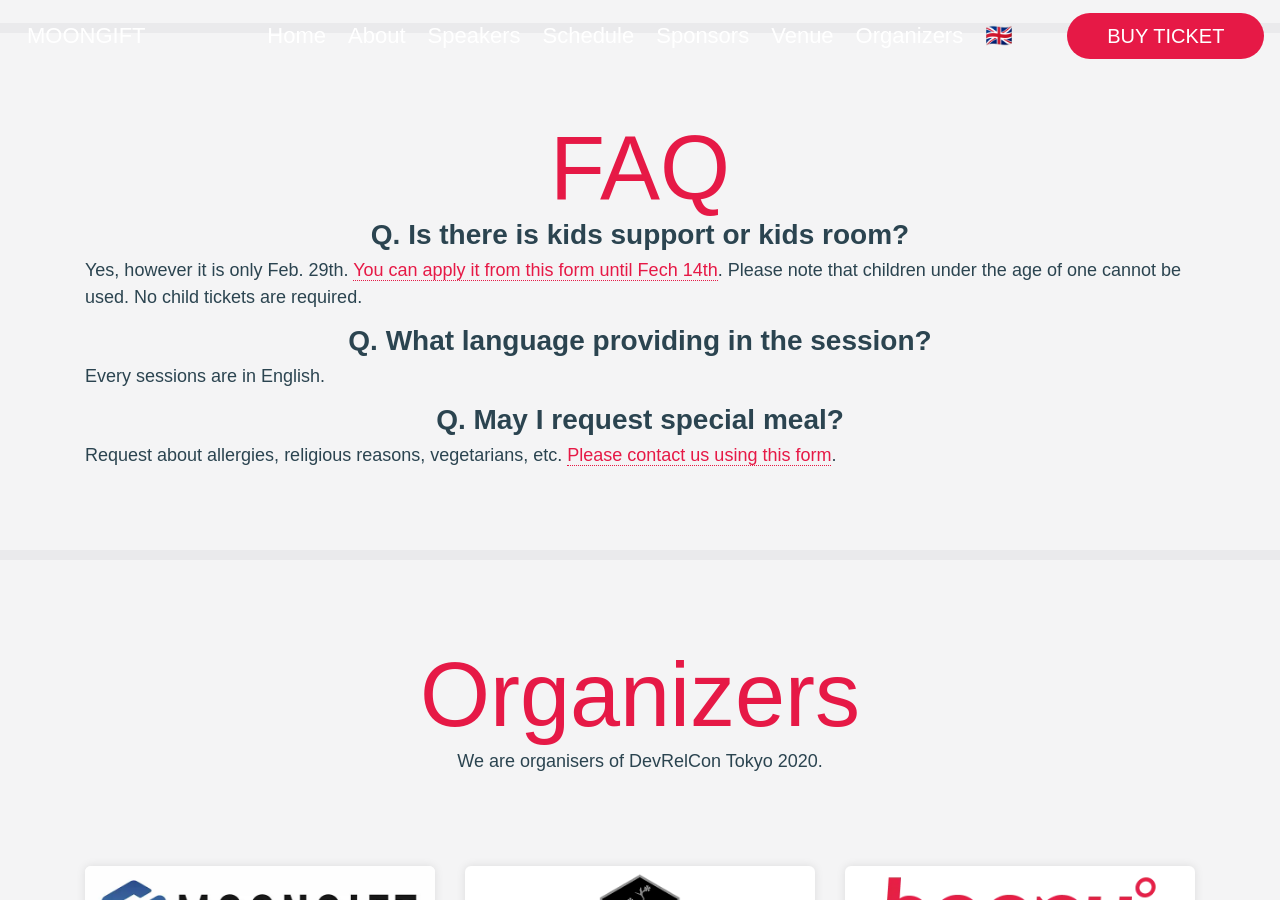
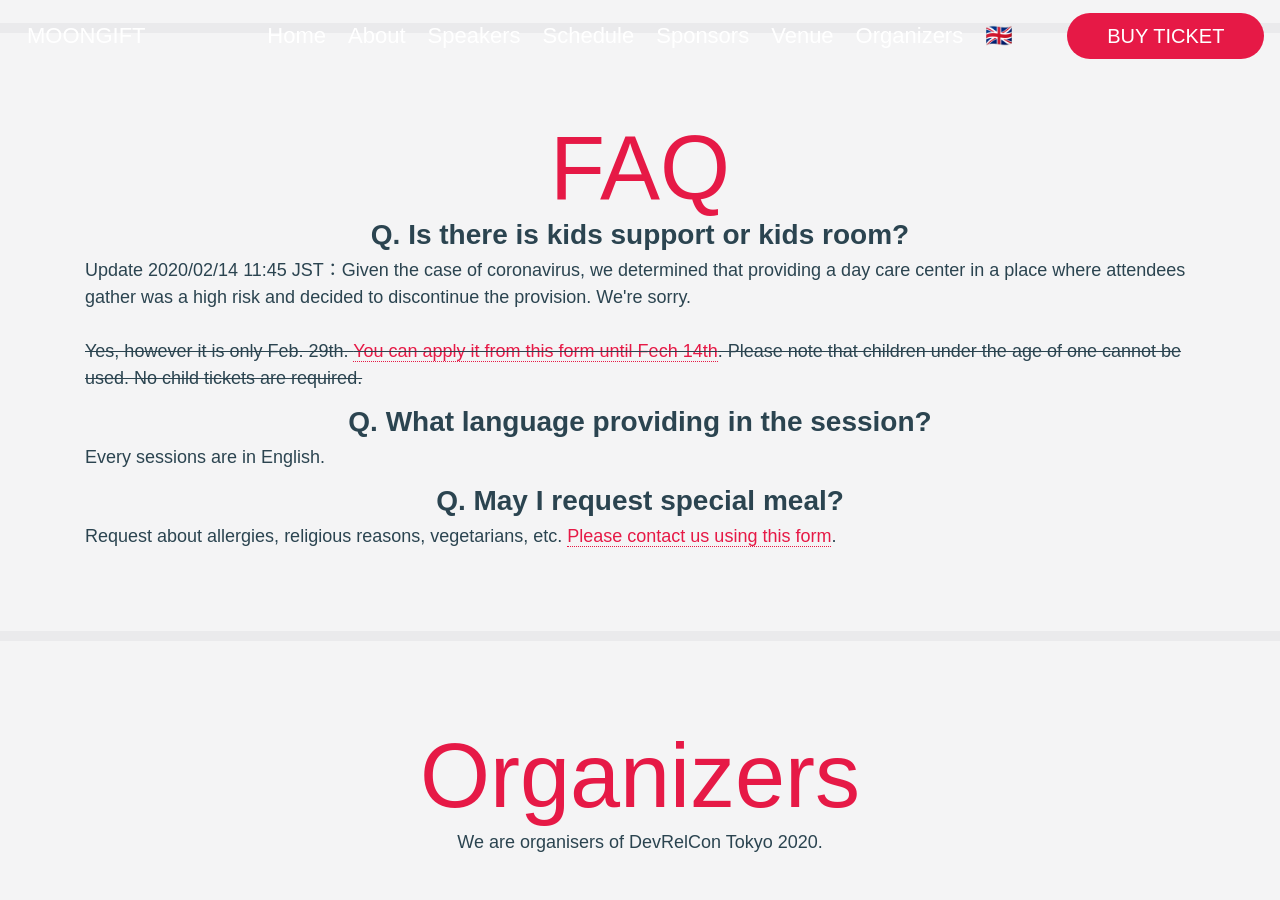
Before and after one commit to DevRelConTokyo2020/devrelcontokyo2020.github.io, a Jekyll site: the page built from index.html, in a window 1280 px wide and 900 px high, scrolled down 12122 px. Built offline with Jekyll 4.4.1, drawn with Linux system fonts in a browser that asks for light colours; nearby versions of some CDN libraries; some web fonts are replaced.

Commit message:
Update FAQ

```diff
--- a/_includes/faq.html
+++ b/_includes/faq.html
@@ -9,10 +9,12 @@
       <div class="row">
         <div class="col-md-12">
           <p class="lang en text-left">
-            Yes, however it is only Feb. 29th. <a href="https://forms.gle/PD9ML8V2urEq5qwr8" target="_blank">You can apply it from this form until Fech 14th</a>. Please note that children under the age of one cannot be used. No child tickets are required.
+            <strong>Update 2020/02/14 11:45 JST</strong>：Given the case of coronavirus, we determined that providing a day care center in a place where attendees gather was a high risk and decided to discontinue the provision. We're sorry.<br /><br />
+            <s>Yes, however it is only Feb. 29th. <a href="https://forms.gle/PD9ML8V2urEq5qwr8" target="_blank">You can apply it from this form until Fech 14th</a>. Please note that children under the age of one cannot be used. No child tickets are required.</s>
           </p>
           <p class="lang ja text-left">
-            はい。29日（土）のみ用意します。<a href="https://forms.gle/PD9ML8V2urEq5qwr8" target="_blank">利用される際にはこちらのフォームからお申し込みください（申し込みは2月14日（金）まで）</a>。なお、1歳未満のお子様は利用できませんのでご注意ください。お子様のチケットは不要です。
+            <strong>2020/02/14 11:45更新</strong>：コロナウィルスの件があり、集団が集まる場所での託児所提供はリスクが大きいと判断し、提供を取りやめることとしました。申し訳ありません。<br /><br />
+            <s>はい。29日（土）のみ用意します。<a href="https://forms.gle/PD9ML8V2urEq5qwr8" target="_blank">利用される際にはこちらのフォームからお申し込みください（申し込みは2月14日（金）まで）</a>。なお、1歳未満のお子様は利用できませんのでご注意ください。お子様のチケットは不要です。</s>
           </p>
         </div>
       </div>
```
